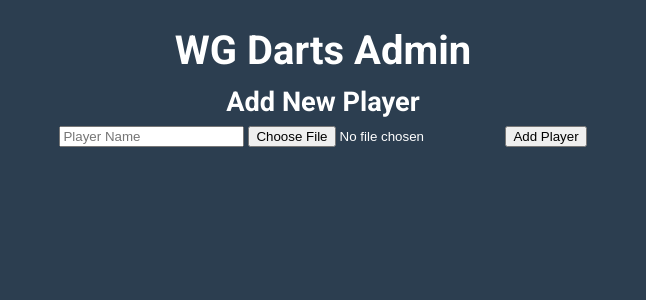
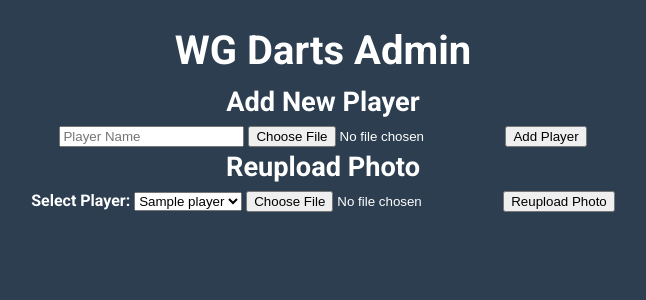
Before and after one commit to tillaczel/WGDarts, a Flask app: template templates/admin.html in a window 1280 px wide. Shown: the top 300 px of the page, without its empty margins (317-963 px from the left). Run offline with Flask 3, Linux system fonts and the light colour scheme; the template is opened without the code that fills it: most values are stand-ins (such as "Sample title", 1, 10 or a date in 2020); parts of the project's set-up code (start-up, migrations or seed data) failed here and were passed over.

Commit message:
reupload

```diff
--- a/app.py
+++ b/app.py
@@ -5,6 +5,7 @@ import utils
 import numpy as np
 import random
 from PIL import Image
+import time
 
 # Configure your application and upload folder
 app = Flask(__name__)
@@ -21,20 +22,10 @@ def allowed_file(filename):
 @app.route('/')
 def index():
     players_list = utils.load_players_ordered_list()
-    return render_template('index.html', players=players_list)
+    timestamp = int(time.time())
+    return render_template('index.html', players=players_list, timestamp=timestamp)
 
-@app.route('/add_player', methods=['POST'])
-def add_player():
-    player_name = request.form['name']
-    file = request.files['image']
-    if len(file.filename) > 0:
-        image_path = utils.add_player(player_name)
-        img = Image.open(file.stream)
-        img = utils.crop_to_square(img)
-        img.save(os.path.join(app.config['UPLOAD_FOLDER'], image_path))
-    else:
-        utils.add_player(player_name, default_img=True)
-    return redirect(url_for('index'))
+
 
 
 @app.route('/start_game', methods=['POST'])
@@ -82,7 +73,38 @@ def player_statistics(player_id):
 
 @app.route('/admin')
 def admin_page():
-    return render_template('admin.html')
+    players = utils.load_players_dict()
+    players = sorted(players, key=lambda d: d['name'])
+    return render_template('admin.html', player_list=players)
+
+
+@app.route('/add_player', methods=['POST'])
+def add_player():
+    player_name = request.form['name']
+    file = request.files['image']
+    if len(file.filename) > 0:
+        image_path = utils.add_player(player_name)
+        img = Image.open(file.stream)
+        img = utils.crop_to_square(img)
+        img.save(os.path.join(app.config['UPLOAD_FOLDER'], image_path))
+    else:
+        utils.add_player(player_name, default_img=True)
+    return redirect(url_for('index'))
+
+
+@app.route('/reupload_photo', methods=['POST'])
+def reupload_photo():
+    selected_player_id = request.form['player_id']
+    # player_name = request.form['name']
+    print(request.form)
+    file = request.files['image']
+
+    image_path = f"{selected_player_id}.png"
+    img = Image.open(file.stream)
+    img = utils.crop_to_square(img)
+    print(image_path)
+    img.save(os.path.join(app.config['UPLOAD_FOLDER'], image_path))
+    return redirect(url_for('index'))
 
 
 if __name__ == '__main__':
--- a/templates/admin.html
+++ b/templates/admin.html
@@ -18,5 +18,20 @@
         <input type="file" name="image" accept="image/*">
         <input type="submit" value="Add Player">
     </form>
+
+    <h2>Reupload Photo</h2>
+    <form id="reupload_photo_form" action="{{ url_for('reupload_photo') }}" method="post" enctype="multipart/form-data">
+        <label for="player_id">Select Player:</label>
+        <select name="player_id" id="player_id" required>
+            {% for player in player_list %}
+                <option value="{{ player.id }}">{{ player.name }}</option>
+            {% endfor %}
+        </select>
+
+        <!-- Hidden input to store the selected player ID -->
+        <input type="hidden" name="selected_player_id" id="selected_player_id" value="">
+        <input type="file" name="image" accept="image/*">
+        <input type="submit" value="Reupload Photo">
+    </form>
 </body>
 </html>
```
